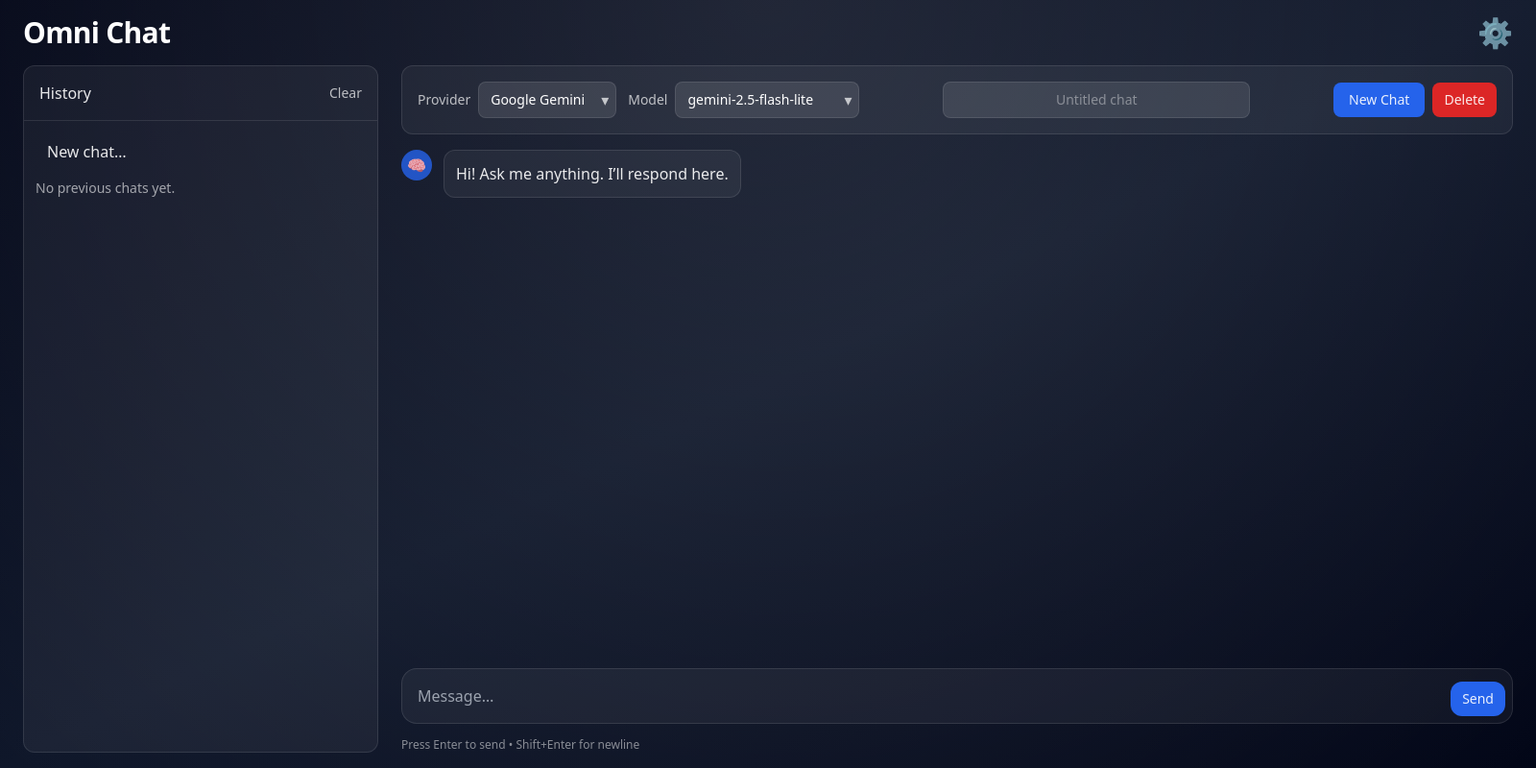
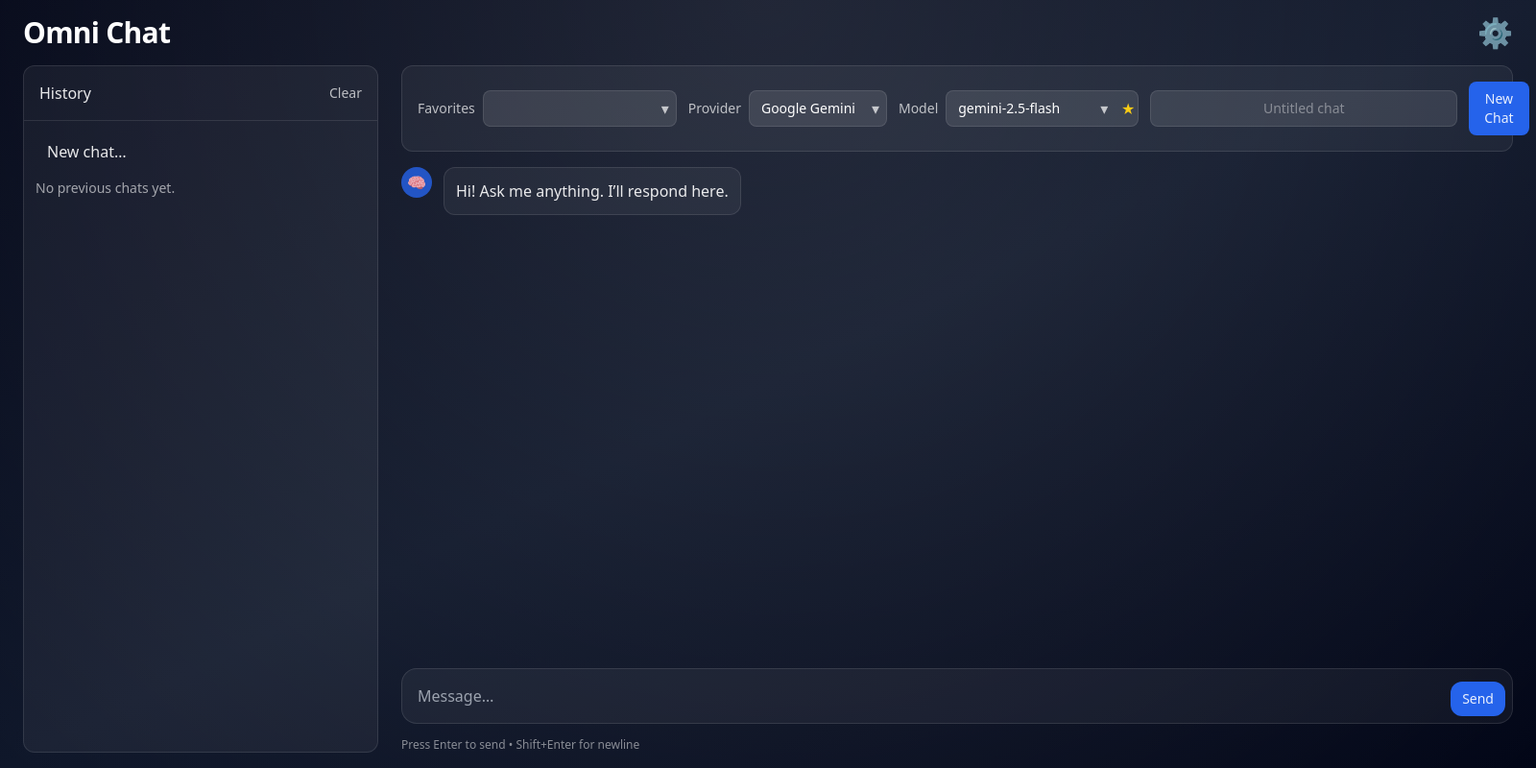
Before and after one commit to JawandS/omni_chat, a Flask app: page / in a window 1600 px wide; the page is wider, and only the part inside the window is pictured. Shown: that part at 96% size. Run offline with Flask 3, Linux system fonts and the light colour scheme; data that the repository does not hold is empty; some libraries are stand-ins or nearby versions.

Commit message:
create favorite system

```diff
--- a/app.py
+++ b/app.py
@@ -509,6 +509,90 @@ def create_app() -> Flask:
         _load_env_into_process()
         return jsonify({"ok": True})
 
+    # Provider/model favorites & defaults ------------------------------------
+
+    PROVIDERS_JSON_PATH = os.path.join(app.root_path, "static", "providers.json")
+
+    def _load_providers_json() -> dict:
+        try:
+            with open(PROVIDERS_JSON_PATH, "r", encoding="utf-8") as f:
+                return json.load(f)
+        except FileNotFoundError:
+            return {"providers": [], "favorites": [], "default": {"provider": None, "model": None}}
+        except Exception:
+            return {"providers": [], "favorites": [], "default": {"provider": None, "model": None}}
+
+    def _write_providers_json(data: dict) -> None:
+        os.makedirs(os.path.dirname(PROVIDERS_JSON_PATH), exist_ok=True)
+        tmp_path = PROVIDERS_JSON_PATH + ".tmp"
+        with open(tmp_path, "w", encoding="utf-8") as f:
+            json.dump(data, f, indent=2, ensure_ascii=False)
+        os.replace(tmp_path, PROVIDERS_JSON_PATH)
+
+    def _validate_provider_model(provider: str, model: str) -> bool:
+        data = _load_providers_json()
+        for p in data.get("providers", []):
+            if p.get("id") == provider and model in (p.get("models") or []):
+                return True
+        return False
+
+    @app.get("/api/favorites")
+    def api_get_favorites():
+        data = _load_providers_json()
+        return jsonify({
+            "favorites": data.get("favorites", []),
+            "default": data.get("default", {})
+        })
+
+    @app.post("/api/favorites")
+    def api_add_favorite():
+        body = request.get_json(silent=True) or {}
+        provider = (body.get("provider") or "").strip()
+        model = (body.get("model") or "").strip()
+        if not provider or not model:
+            return jsonify({"error": "provider and model required"}), 400
+        if not _validate_provider_model(provider, model):
+            return jsonify({"error": "unknown provider/model"}), 400
+        data = _load_providers_json()
+        favs = data.setdefault("favorites", [])
+        key = f"{provider}:{model}"
+        if key not in favs:
+            favs.append(key)
+        _write_providers_json(data)
+        return jsonify({"ok": True, "favorites": favs})
+
+    @app.delete("/api/favorites")
+    def api_remove_favorite():
+        provider = (request.args.get("provider") or "").strip()
+        model = (request.args.get("model") or "").strip()
+        if not provider or not model:
+            return jsonify({"error": "provider and model required"}), 400
+        data = _load_providers_json()
+        key = f"{provider}:{model}"
+        favs = data.setdefault("favorites", [])
+        if key in favs:
+            favs.remove(key)
+        _write_providers_json(data)
+        return jsonify({"ok": True, "favorites": favs})
+
+    @app.put("/api/default-model")
+    def api_set_default_model():
+        body = request.get_json(silent=True) or {}
+        provider = (body.get("provider") or "").strip()
+        model = (body.get("model") or "").strip()
+        if not provider or not model:
+            return jsonify({"error": "provider and model required"}), 400
+        if not _validate_provider_model(provider, model):
+            return jsonify({"error": "unknown provider/model"}), 400
+        data = _load_providers_json()
+        data["default"] = {"provider": provider, "model": model}
+        _write_providers_json(data)
+        return jsonify({"ok": True, "default": data["default"]})
+
+    @app.get("/api/providers-config")
+    def api_get_providers_config():
+        return jsonify(_load_providers_json())
+
     return app
 
 
--- a/static/providers.json
+++ b/static/providers.json
@@ -1,4 +1,12 @@
 {
+  "default": {
+    "provider": "gemini",
+    "model": "gemini-2.5-flash"
+  },
+  "favorites": [
+    "gemini:gemini-2.5-flash",
+    "openai:gpt-4o-mini"
+  ],
   "providers": [
     {
       "id": "gemini",
--- a/templates/index.html
+++ b/templates/index.html
@@ -22,6 +22,16 @@ Omni Chat
     <!-- Top bar: provider + model selectors + centered title -->
     <div class="rounded-xl border border-white/10 bg-white/5 p-3 md:p-4 mb-3 md:mb-4">
       <div class="flex items-center gap-3">
+        <!-- Favorites dropdown -->
+        <div class="flex items-center gap-2">
+          <label for="favorite-model" class="text-sm text-white/70">Favorites</label>
+          <div class="relative">
+            <select id="favorite-model" class="appearance-none text-white bg-white/10 border border-white/10 rounded-lg pl-3 pr-8 py-2 text-sm focus:outline-none focus:ring-2 focus:ring-primary-400/40 hover:bg-white/15 transition min-w-40">
+              <option value=""></option>
+            </select>
+            <span class="pointer-events-none absolute right-2 top-1/2 -translate-y-1/2 text-white/70">▾</span>
+          </div>
+        </div>
         <div class="flex items-center gap-2">
           <label for="provider" class="text-sm text-white/70">Provider</label>
           <div class="relative">
@@ -34,10 +44,13 @@ Omni Chat
         <div class="flex items-center gap-2">
           <label for="model" class="text-sm text-white/70">Model</label>
           <div class="relative">
-            <select id="model" data-testid="model-select" class="appearance-none text-white bg-white/10 border border-white/10 rounded-lg pl-3 pr-8 py-2 text-sm focus:outline-none focus:ring-2 focus:ring-primary-400/40 hover:bg-white/15 transition min-w-48">
-              <option>Select provider first</option>
-            </select>
-            <span class="pointer-events-none absolute right-2 top-1/2 -translate-y-1/2 text-white/70">▾</span>
+            <div class="relative">
+              <select id="model" data-testid="model-select" class="appearance-none text-white bg-white/10 border border-white/10 rounded-lg pl-3 pr-14 py-2 text-sm focus:outline-none focus:ring-2 focus:ring-primary-400/40 hover:bg-white/15 transition min-w-48">
+                <option>Select provider first</option>
+              </select>
+              <span class="pointer-events-none absolute right-8 top-1/2 -translate-y-1/2 text-white/70">▾</span>
+              <button id="toggle-favorite" title="Toggle favorite" class="absolute right-1 top-1/2 -translate-y-1/2 text-white/40 hover:text-yellow-400 transition" aria-label="Toggle favorite">☆</button>
+            </div>
           </div>
         </div>
         <!-- Centered title -->
@@ -76,7 +89,9 @@ Omni Chat
 
 <script>
   const providerEl = document.getElementById('provider');
+  const favoriteModelEl = document.getElementById('favorite-model');
   const modelEl = document.getElementById('model');
+  const toggleFavoriteBtn = document.getElementById('toggle-favorite');
   const messagesEl = document.getElementById('messages');
   const composerEl = document.getElementById('composer');
   const inputEl = document.getElementById('input');
@@ -95,20 +110,27 @@ Omni Chat
   }
 
   let providers = [];
+  let favorites = [];
+  let defaultSelection = { provider: null, model: null };
   let history = [];
   let currentChatId = null;
   let isSubmitting = false; // Flag to prevent duplicate submissions
 
   async function loadProviders() {
     try {
-      const res = await fetch('/static/providers.json', { cache: 'no-store' });
+      const res = await fetch('/api/providers-config', { cache: 'no-store' });
       const data = await res.json();
       providers = data.providers || [];
+      favorites = data.favorites || [];
+      defaultSelection = data.default || { provider: null, model: null };
       providerEl.innerHTML = providers.map(p => `<option value="${p.id}">${p.name}</option>`).join('');
-      if (providers.length) {
+      if (defaultSelection.provider && providers.some(p => p.id === defaultSelection.provider)) {
+        providerEl.value = defaultSelection.provider;
+      } else if (providers.length) {
         providerEl.value = providers[0].id;
-        populateModels();
       }
+      populateModels();
+      populateFavoritesDropdown();
     } catch (e) {
       // Fallback
       providers = [{ id: 'openai', name: 'OpenAI', models: ['gpt-4o-mini'] }];
@@ -121,9 +143,72 @@ Omni Chat
     const p = providers.find(x => x.id === providerEl.value);
     const models = p ? p.models : [];
     modelEl.innerHTML = models.map(m => `<option value="${m}">${m}</option>`).join('') || '<option>No models</option>';
+    // If default model matches current provider select it
+    if (defaultSelection.provider === providerEl.value && defaultSelection.model && models.includes(defaultSelection.model)) {
+      modelEl.value = defaultSelection.model;
+    }
+    updateFavoriteStar();
+  }
+  function populateFavoritesDropdown() {
+    const options = ['<option value=""></option>'];
+    for (const fav of favorites) {
+      const [prov, model] = fav.split(':');
+      options.push(`<option value="${fav}">${prov}:${model}</option>`);
+    }
+    favoriteModelEl.innerHTML = options.join('');
   }
 
-  providerEl.addEventListener('change', populateModels);
+  favoriteModelEl.addEventListener('change', () => {
+    const val = favoriteModelEl.value;
+    if (!val) return;
+    const [prov, model] = val.split(':');
+    if (prov && model) {
+      providerEl.value = prov;
+      populateModels();
+      modelEl.value = model;
+      updateFavoriteStar();
+    }
+  });
+
+  function updateFavoriteStar() {
+    const key = `${providerEl.value}:${modelEl.value}`;
+    if (favorites.includes(key)) {
+      toggleFavoriteBtn.textContent = '★';
+      toggleFavoriteBtn.classList.add('text-yellow-400');
+    } else {
+      toggleFavoriteBtn.textContent = '☆';
+      toggleFavoriteBtn.classList.remove('text-yellow-400');
+    }
+  }
+
+  toggleFavoriteBtn.addEventListener('click', async (e) => {
+    e.preventDefault();
+    const provider = providerEl.value;
+    const model = modelEl.value;
+    const key = `${provider}:${model}`;
+    try {
+      if (favorites.includes(key)) {
+        await fetch(`/api/favorites?provider=${encodeURIComponent(provider)}&model=${encodeURIComponent(model)}`, { method: 'DELETE' });
+        favorites = favorites.filter(f => f !== key);
+      } else {
+        await fetch('/api/favorites', { method: 'POST', headers: { 'Content-Type': 'application/json' }, body: JSON.stringify({ provider, model }) });
+        favorites.push(key);
+      }
+      populateFavoritesDropdown();
+      updateFavoriteStar();
+    } catch (err) {
+      showToast('Favorite update failed');
+    }
+  });
+
+  modelEl.addEventListener('change', () => {
+    updateFavoriteStar();
+  });
+
+  providerEl.addEventListener('change', () => {
+    populateModels();
+  });
+  // remove old listener already replaced
 
   async function loadHistory() {
     try {
```
Also changed, not shown: .github/copilot-instructions.md.
